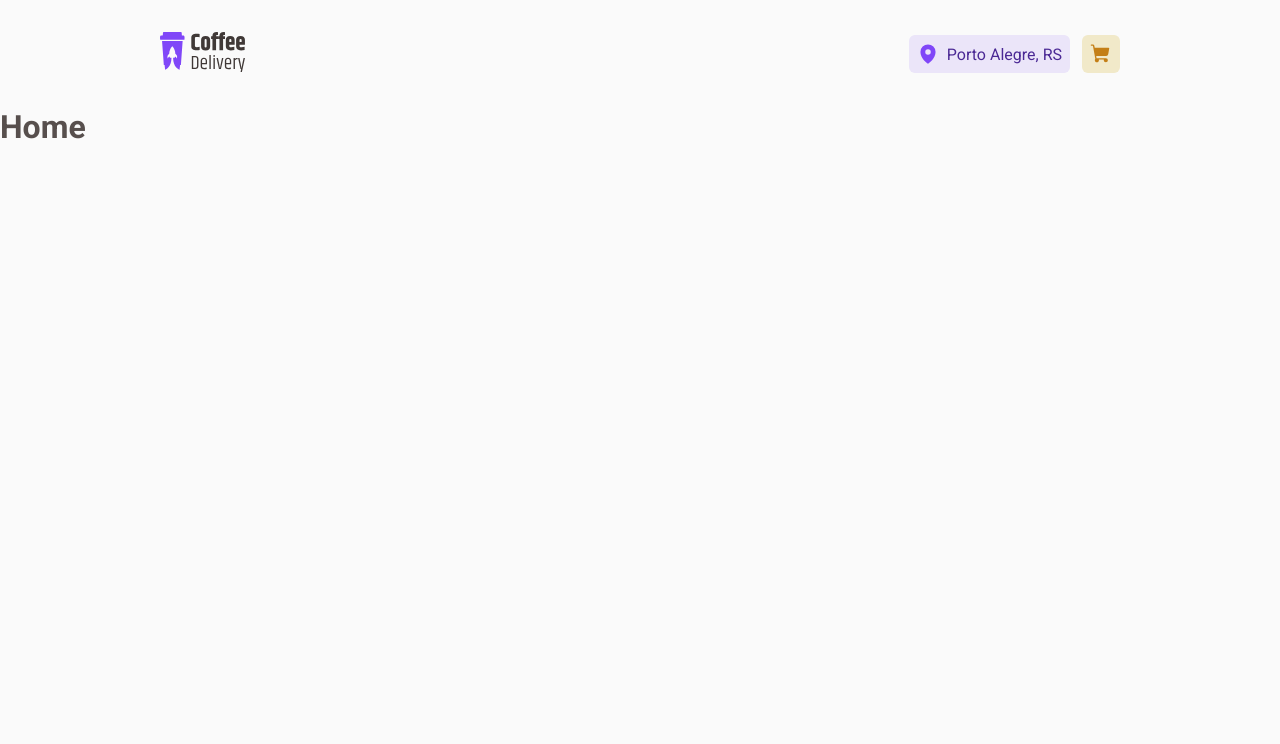
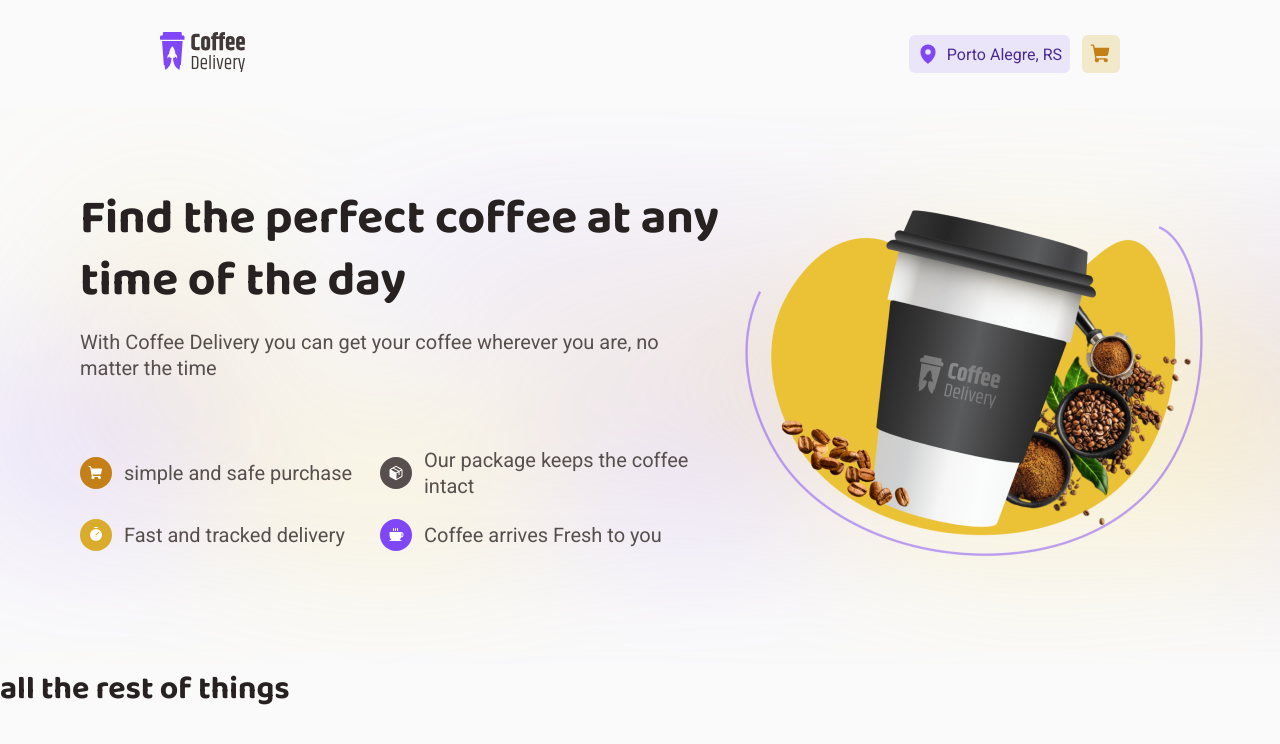
Before and after one commit to fernandofreamunde/challenge-coffee, a React (Vite) app: page / in a window 1280 px wide. Shown: the top 744 px of the page. Built offline with nearby package versions, Linux system fonts and the light colour scheme.

Commit message:
:sparkles: :lipstick: Hero Component

```diff
--- a/src/layouts/DefaultLayout/index.tsx
+++ b/src/layouts/DefaultLayout/index.tsx
@@ -5,6 +5,7 @@ import {
   HeaderContainer,
   LocationSelector,
   Nav,
+  Wrapper,
 } from './styles'
 import logo from '../../assets/Logo.svg'
 import { MapPin, ShoppingCart } from 'phosphor-react'
@@ -13,6 +14,7 @@ export function DefaultLayout() {
   return (
     <div>
       <HeaderContainer>
+        <Wrapper>
           <NavLink to="/">
             <img src={logo} alt="" />
           </NavLink>
@@ -27,11 +29,14 @@ export function DefaultLayout() {
               </CartButton>
             </NavLink>
           </Nav>
+        </Wrapper>
       </HeaderContainer>
 
       <GhostContainer />
 
+      <Wrapper>
         <Outlet />
+      </Wrapper>
     </div>
   )
 }
--- a/src/layouts/DefaultLayout/styles.ts
+++ b/src/layouts/DefaultLayout/styles.ts
@@ -1,20 +1,29 @@
 import styled from 'styled-components'
 
 export const HeaderContainer = styled.header`
-  padding: 2rem 10rem;
-  display: flex;
-  align-items: center;
-  justify-content: space-between;
-
   position: fixed;
   width: 100%;
+
   background-color: ${(props) => props.theme['base-bg']};
+  z-index: 10;
+
+  div {
+    padding: 2rem 10rem;
+    display: flex;
+    align-items: center;
+    justify-content: space-between;
+  }
 `
-export const GhostContainer = styled.header`
+export const GhostContainer = styled.div`
   padding-top: 6.75rem;
 
   width: 100%;
   background-color: transparent;
+`
+
+export const Wrapper = styled.div`
+  max-width: 90rem;
+  margin: 0 auto;
 `
 
 export const Nav = styled.nav`
@@ -48,5 +57,4 @@ export const CartButton = styled.span`
 
   display: flex;
   align-items: center;
-  gap: 0.5rem;
 `
--- /dev/null
+++ b/src/pages/Home/components/Hero.tsx
@@ -0,0 +1,60 @@
+import { Coffee, Package, ShoppingCart, Timer } from 'phosphor-react'
+import coffeeCup from '../../../assets/CoffeeCup.png'
+import {
+  ShoppingCartPoint,
+  HeroContainer,
+  Right,
+  PackagePoint,
+  CoffeePoint,
+  TimerPoint,
+  Pointer,
+  PointerBox,
+  ImageHolder,
+} from './styles'
+
+export function Hero() {
+  return (
+    <HeroContainer>
+      <Right>
+        <div>
+          <h1>Find the perfect coffee at any time of the day</h1>
+          <p>
+            With Coffee Delivery you can get your coffee wherever you are, no
+            matter the time
+          </p>
+        </div>
+
+        <PointerBox>
+          <Pointer>
+            <ShoppingCartPoint>
+              <ShoppingCart size={22} weight="fill" />
+            </ShoppingCartPoint>
+            <p>simple and safe purchase</p>
+          </Pointer>
+          <Pointer>
+            <PackagePoint>
+              <Package size={22} weight="fill" />
+            </PackagePoint>
+            <p>Our package keeps the coffee intact</p>
+          </Pointer>
+          <Pointer>
+            <TimerPoint>
+              <Timer size={22} weight="fill" />
+            </TimerPoint>
+            <p>Fast and tracked delivery</p>
+          </Pointer>
+          <Pointer>
+            <CoffeePoint>
+              <Coffee size={22} weight="fill" />
+            </CoffeePoint>
+            <p>Coffee arrives Fresh to you</p>
+          </Pointer>
+        </PointerBox>
+      </Right>
+
+      <ImageHolder>
+        <img src={coffeeCup} alt="" />
+      </ImageHolder>
+    </HeroContainer>
+  )
+}
--- /dev/null
+++ b/src/pages/Home/components/styles.ts
@@ -0,0 +1,81 @@
+import styled from 'styled-components'
+import heroBg from '../../../assets/Background.svg'
+
+export const HeroContainer = styled.div`
+  position: relative;
+  margin: 0 auto;
+  padding: 5rem;
+  background-image: url(${heroBg});
+
+  display: flex;
+  justify-content: space-evenly;
+`
+
+export const Right = styled.div`
+  display: flex;
+  flex-direction: column;
+  gap: 4.125rem;
+  max-width: 40rem;
+
+  h1 {
+    font-size: 3rem;
+    line-height: 130%;
+  }
+
+  p {
+    margin-top: 1rem;
+    font-size: 1.25rem;
+    line-height: 130%;
+  }
+`
+
+export const PointerBox = styled.div`
+  display: grid;
+  grid-template-columns: 280px 340px;
+  grid-row: auto auto;
+  grid-column-gap: 1.25rem;
+  grid-row-gap: 1.25rem;
+`
+
+export const Pointer = styled.span`
+  display: flex;
+  align-items: center;
+  gap: 0.75rem;
+
+  p {
+    margin-top: 0rem;
+  }
+`
+
+const BasePoint = styled.span`
+  border-radius: 50%;
+  padding: 0.5rem;
+
+  width: 2rem;
+  height: 2rem;
+  display: flex;
+  align-items: center;
+
+  color: ${(props) => props.theme.white};
+`
+
+export const ShoppingCartPoint = styled(BasePoint)`
+  background-color: ${(props) => props.theme['yellow-dark']};
+`
+
+export const PackagePoint = styled(BasePoint)`
+  background-color: ${(props) => props.theme['base-text']};
+`
+
+export const TimerPoint = styled(BasePoint)`
+  background-color: ${(props) => props.theme['yellow-base']};
+`
+
+export const CoffeePoint = styled(BasePoint)`
+  background-color: ${(props) => props.theme['purple-base']};
+`
+
+export const ImageHolder = styled.div`
+  /* border: 1px solid red; */
+  padding: 1rem;
+`
--- a/src/pages/Home/index.tsx
+++ b/src/pages/Home/index.tsx
@@ -1,3 +1,10 @@
+import { Hero } from './components/Hero'
+
 export function Home() {
-  return <h1>Home</h1>
+  return (
+    <div>
+      <Hero />
+      <h1>all the rest of things</h1>
+    </div>
+  )
 }
--- a/src/styles/global.ts
+++ b/src/styles/global.ts
@@ -24,4 +24,9 @@ export const GlobalStyle = createGlobalStyle`
     font-weight: 400;
     font-size: 1rem;
   }
+
+  h1, h2, h3, h4, h5, h6 {
+    font-family: 'Baloo 2', sans-serif;
+    color: ${(props) => props.theme['base-title']};
+  }
 `
```
Also changed, not shown: src/assets/Background.svg (added), src/assets/CoffeeCup.png (added). Lines whose indentation alone changed are shown as unchanged.
